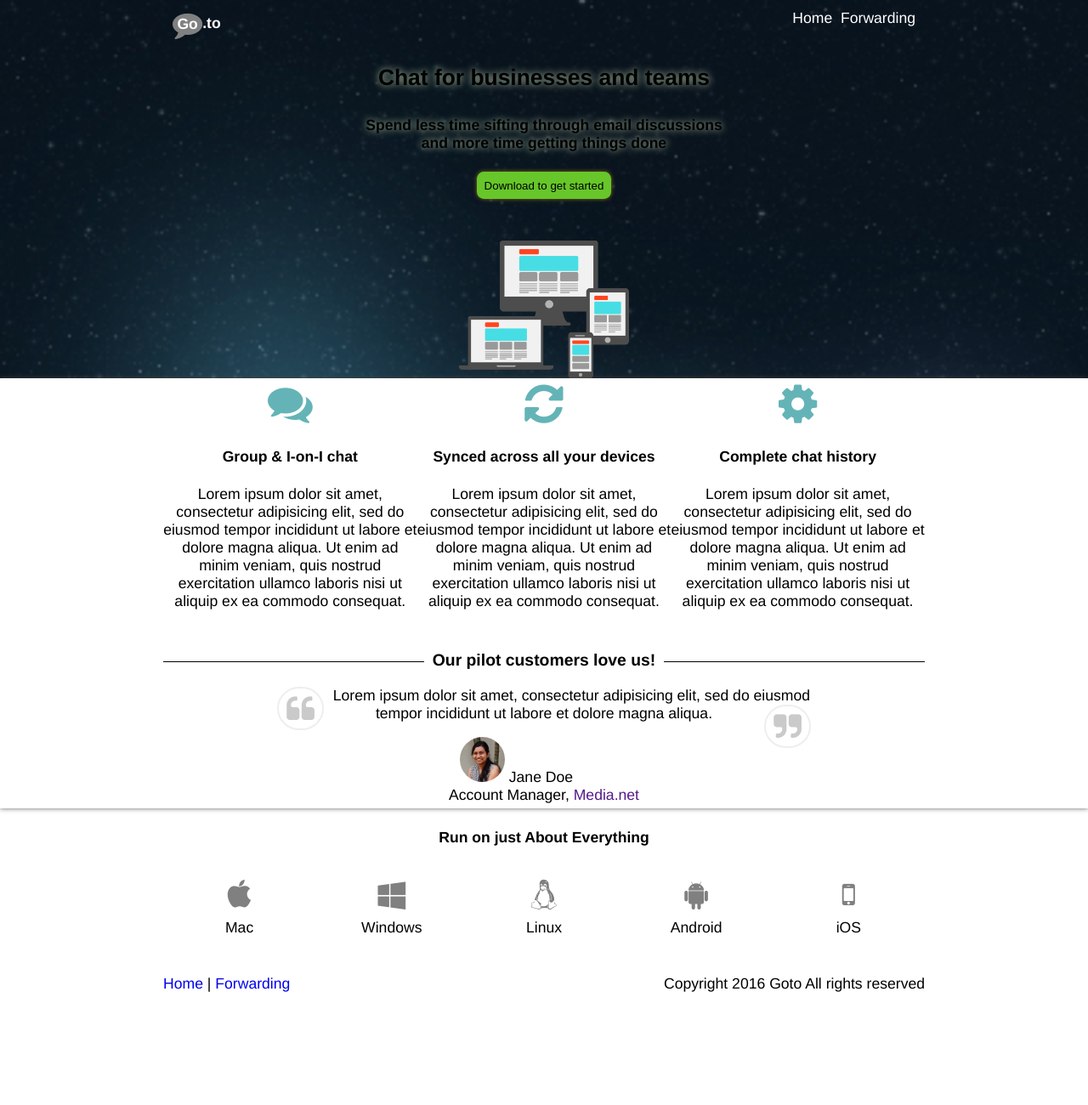
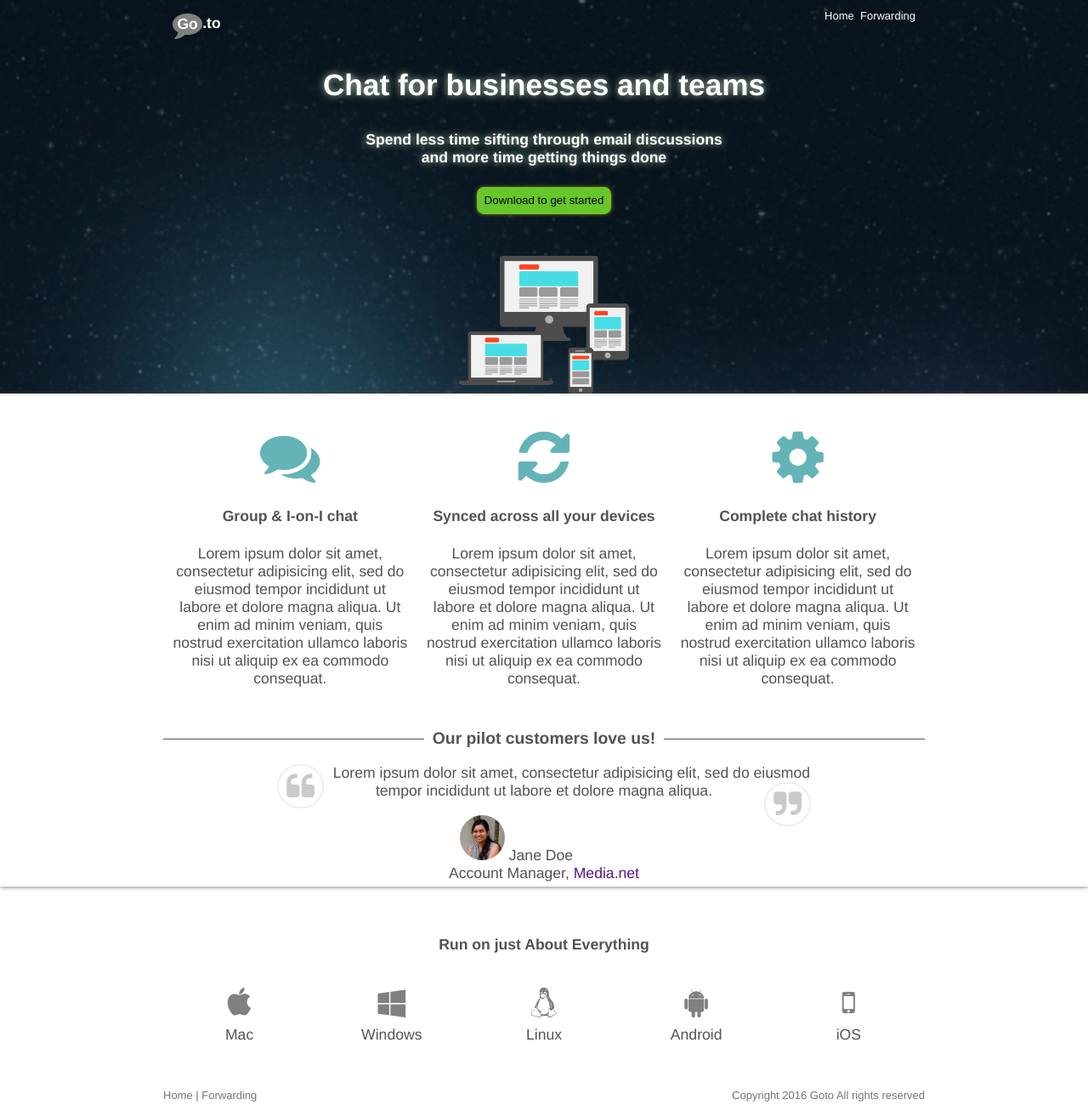
Before and after one commit to shivangidas/gotoApp, a plain HTML site: page index.html in a window 1280 px wide. Shown: the whole page at 85% size. Before the commit the page ends 1177 px from the top, so only its background shows below. Drawn offline with Linux system fonts and the light colour scheme.

Commit message:
Add files via upload

```diff
--- a/index.css
+++ b/index.css
@@ -24,6 +24,9 @@ li {
   padding: 0.625em 0.1em;
   /* 10/16 = 0.625*/
 }
+p{
+  padding: 0 0.625em;
+}
 footer {
   position: absolute;
   bottom: 0;
@@ -47,16 +50,18 @@ nav {
 a {
   text-decoration: none;
 }
- header a{
+ header h1, header h4, header a{
   color: white;
 }
-header h2, header h4 {
+header h1, header h4 {
 text-shadow:  0 0 8px #b4c7a8;
 }
-text-shadow:  2px 2px 8px #b4c7a8;
-footer a{
+
+footer, footer a{
   color: rgba(0, 0, 0, 0.55);
+  font-size: small;
 }
+
 .left {
   float: left;
 }
@@ -258,9 +263,13 @@ footer a{
 
 .mainContent {
   box-shadow: 0 0 0.3125em rgba(68, 66, 58, 0.84);
+  color: #515456;
+  padding-top: 2em;
 }
 .bottomRow {
+  padding-top: 2em;
   margin-bottom: 4em;
+  color: #515456;
 }
 i {
   color: grey;
@@ -269,13 +278,17 @@ i {
   color: #64b4b7;
 }
 .mainContent article i{
-      color: rgba(128, 128, 128, 0.42);
+    color: rgba(128, 128, 128, 0.42);
     border-radius: 2em;
 }
 /* for icons on phone*/
-@media screen and (max-width: 600px) {
+@media screen and (max-width: 400px) {
   .fa-2x {
     font-size: 1.5em;
+  }
+  footer div{
+    text-align: center;
+    float: none !important;
   }
 }
 .customer{
@@ -286,6 +299,9 @@ i {
     width: 3em;
     max-width: 100%;
     border-radius: 3em;
+}
+.small{
+  font-size: small;
 }
 /**********************/
 @media only screen and (min-width: 600px) {
--- a/index.html
+++ b/index.html
@@ -20,14 +20,14 @@ Date : 08/12/2016
 						<i class="fa fa-comment fa-stack-2x"></i>
 						<strong class="fa-stack-1x fa-stack-text fa-inverse">Go</strong>
 					</span><strong>.to</strong></a>
-				<div class="right">
+				<div class="right small">
 					<a href="#">Home</a>&nbsp;
 					<a href="#">Forwarding</a>
 				</div>
 			</nav>
 			<center>
 				<!-- heading -->
-				<h2 class="col-12">Chat for businesses and teams</h2>
+				<h1 class="col-12">Chat for businesses and teams</h1>
 				<!-- sub heading -->
 				<h4>
 				<p>Spend less time sifting through email discussions </br>
@@ -71,7 +71,7 @@ Date : 08/12/2016
 			<center>
 				<section class="col-4">
 					<!-- Group -->
-					<i aria-hidden="true" class="fa fa-3x fa-comments row"></i>
+					<i aria-hidden="true" class="fa fa-4x fa-comments row"></i>
 					<article>
 						<h4>Group & I-on-I chat</h4>
 						<p>Lorem ipsum dolor sit amet, consectetur adipisicing elit, sed do eiusmod tempor incididunt ut labore et dolore magna aliqua. Ut enim ad minim veniam, quis nostrud exercitation ullamco laboris nisi ut aliquip ex ea commodo consequat.</p>
@@ -79,7 +79,7 @@ Date : 08/12/2016
 				</section>
 				<section class="col-4">
 					<!-- Sync -->
-					<i aria-hidden="true" class="fa fa-3x fa-refresh row"></i>
+					<i aria-hidden="true" class="fa fa-4x fa-refresh row"></i>
 					<article>
 						<h4>Synced across all your devices</h4>
 						<p>Lorem ipsum dolor sit amet, consectetur adipisicing elit, sed do eiusmod tempor incididunt ut labore et dolore magna aliqua. Ut enim ad minim veniam, quis nostrud exercitation ullamco laboris nisi ut aliquip ex ea commodo consequat.</p>
@@ -87,7 +87,7 @@ Date : 08/12/2016
 				</section>
 				<section class="col-4">
 					<!-- History -->
-					<i aria-hidden="true" class="fa fa-3x fa-cog row"></i>
+					<i aria-hidden="true" class="fa fa-4x fa-cog row"></i>
 					<article>
 						<h4>Complete chat history</h4>
 						<p>Lorem ipsum dolor sit amet, consectetur adipisicing elit, sed do eiusmod tempor incididunt ut labore et dolore magna aliqua. Ut enim ad minim veniam, quis nostrud exercitation ullamco laboris nisi ut aliquip ex ea commodo consequat.</p>
```
